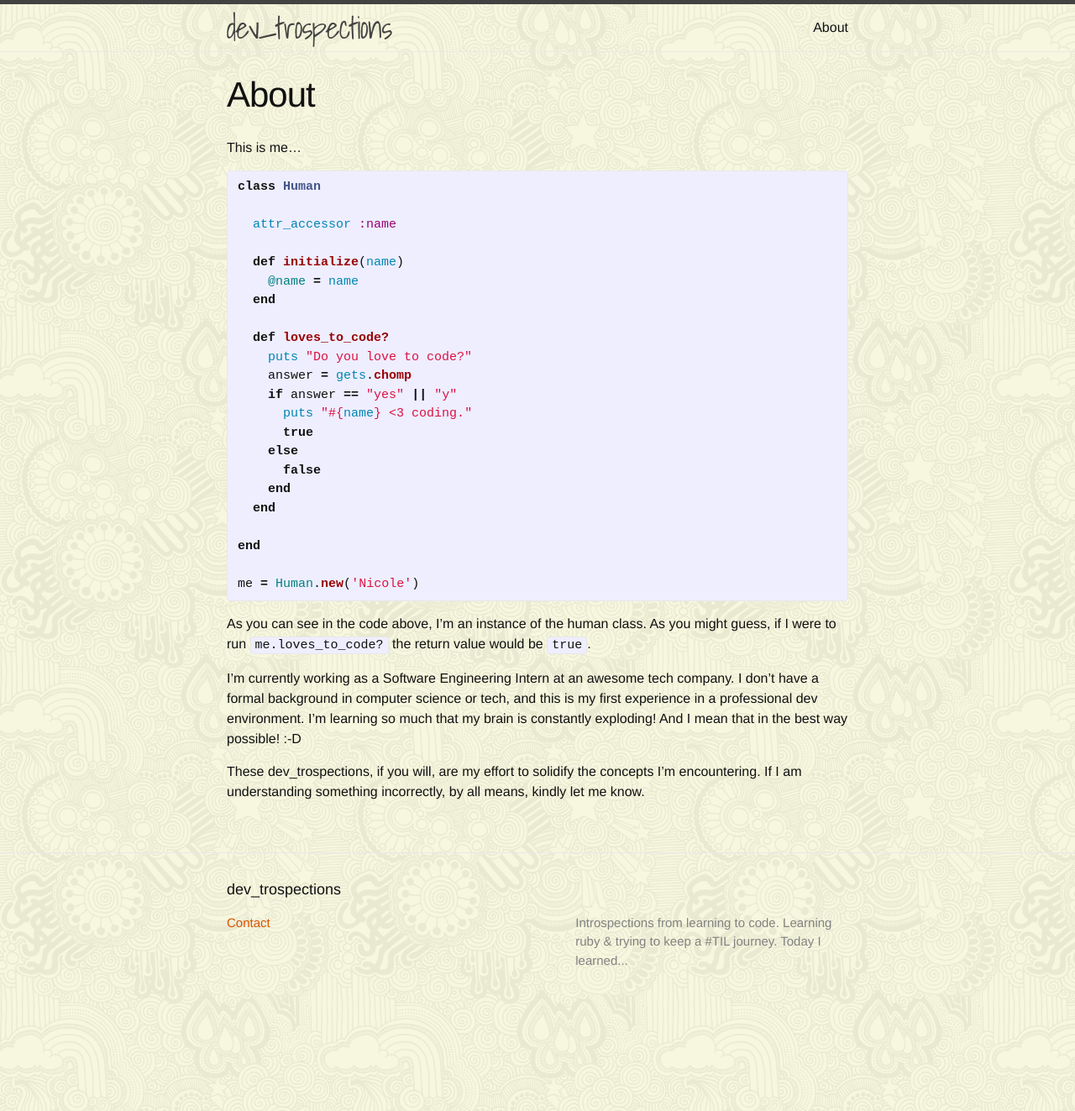
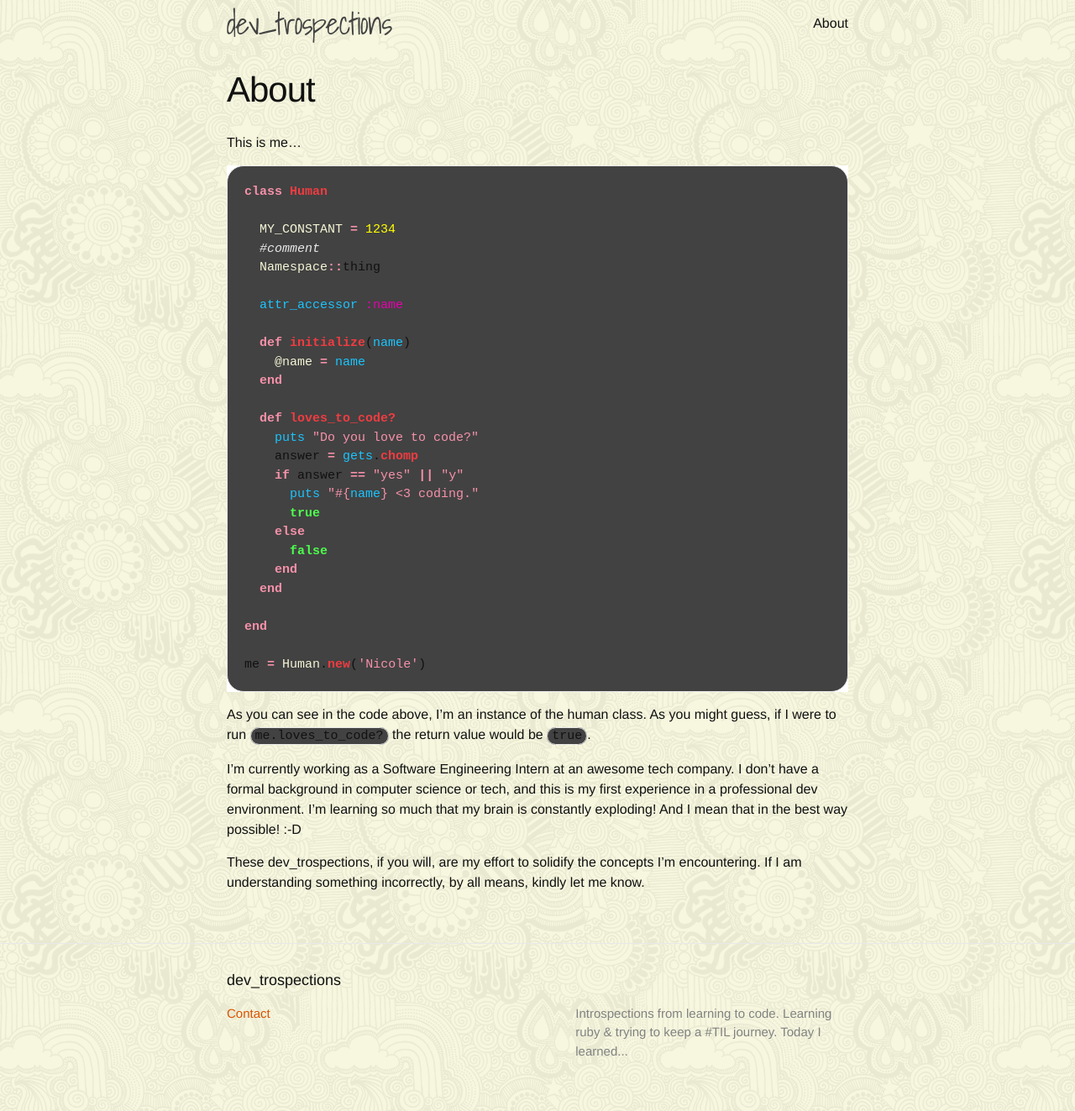
Before and after one commit to BintLopez/dev-trospections, a Jekyll site: the page built from about.md, in a window 1280 px wide. Shown: the whole page at 84% size. Built offline with Jekyll 4.4.1, drawn with Linux system fonts in a browser that asks for light colours; before the commit the page ends 1215 px from its top, so only the background shows below that.

Commit message:
started customizing the code highlighting syntax

```diff
--- a/_sass/_base.scss
+++ b/_sass/_base.scss
@@ -129,8 +129,8 @@ pre,
 code {
     font-size: 15px;
     border: 1px solid $grey-color-light;
-    border-radius: 3px;
-    background-color: #eef;
+    border-radius: 20px;
+    background-color: $grey-color-dark;//lighten($grey-color-dark, 10%);//#eef;
 }
 
 code {
@@ -138,7 +138,7 @@ code {
 }
 
 pre {
-    padding: 8px 12px;
+    padding: 20px;
     overflow-x: scroll;
 
     > code {
--- a/_sass/_layout.scss
+++ b/_sass/_layout.scss
@@ -2,9 +2,9 @@
  * Site header
  */
 .site-header {
-    border-top: 5px solid $grey-color-dark;
-    border-bottom: 1px solid $grey-color-light;
-    min-height: 56px;
+    // border-top: 5px solid $grey-color-dark;
+    // border-bottom: 1px solid $grey-color-light;
+    // min-height: 56px;
 
     // Positioning context for the mobile navigation icon
     position: relative;
--- a/_sass/_syntax-highlighting.scss
+++ b/_sass/_syntax-highlighting.scss
@@ -7,11 +7,11 @@
 
     .c     { color: #998; font-style: italic } // Comment
     .err   { color: #a61717; background-color: #e3d2d2 } // Error
-    .k     { font-weight: bold } // Keyword
-    .o     { font-weight: bold } // Operator
+    .k     { font-weight: bold; color: $pink; } // Keyword
+    .o     { font-weight: bold; color: $pink; } // Operator
     .cm    { color: #998; font-style: italic } // Comment.Multiline
     .cp    { color: #999; font-weight: bold } // Comment.Preproc
-    .c1    { color: #998; font-style: italic } // Comment.Single
+    .c1    { color: $grey-color-light; font-style: italic } // Comment.Single
     .cs    { color: #999; font-weight: bold; font-style: italic } // Comment.Special
     .gd    { color: #000; background-color: #fdd } // Generic.Deleted
     .gd .x { color: #000; background-color: #faa } // Generic.Deleted.Specific
@@ -22,46 +22,46 @@
     .gi .x { color: #000; background-color: #afa } // Generic.Inserted.Specific
     .go    { color: #888 } // Generic.Output
     .gp    { color: #555 } // Generic.Prompt
-    .gs    { font-weight: bold } // Generic.Strong
+    .gs    { font-weight: bold; color: $pink; } // Generic.Strong
     .gu    { color: #aaa } // Generic.Subheading
     .gt    { color: #a00 } // Generic.Traceback
-    .kc    { font-weight: bold } // Keyword.Constant
-    .kd    { font-weight: bold } // Keyword.Declaration
-    .kp    { font-weight: bold } // Keyword.Pseudo
-    .kr    { font-weight: bold } // Keyword.Reserved
+    .kc    { color: $light-green; font-weight: bold } // Keyword.Constant
+    .kd    { color: $light-green; font-weight: bold } // Keyword.Declaration
+    .kp    { color: $light-green; font-weight: bold } // Keyword.Pseudo
+    .kr    { color: $light-green; font-weight: bold } // Keyword.Reserved
     .kt    { color: #458; font-weight: bold } // Keyword.Type
-    .m     { color: #099 } // Literal.Number
-    .s     { color: #d14 } // Literal.String
-    .na    { color: #008080 } // Name.Attribute
-    .nb    { color: #0086B3 } // Name.Builtin
-    .nc    { color: #458; font-weight: bold } // Name.Class
-    .no    { color: #008080 } // Name.Constant
+    .m     { color: yellow } // Literal.Number
+    .s     { color: $pink } // Literal.String
+    .na    { color: $cream } // Name.Attribute
+    .nb    { color: lighten(#0086B3, 20%) } // Name.Builtin
+    .nc    { color: $bright-red-orange; font-weight: bold } // Name.Class
+    .no    { color: $cream } // Name.Constant
     .ni    { color: #800080 } // Name.Entity
     .ne    { color: #900; font-weight: bold } // Name.Exception
-    .nf    { color: #900; font-weight: bold } // Name.Function
+    .nf    { color: $bright-red-orange; font-weight: bold } // Name.Function
     .nn    { color: #555 } // Name.Namespace
     .nt    { color: #000080 } // Name.Tag
-    .nv    { color: #008080 } // Name.Variable
-    .ow    { font-weight: bold } // Operator.Word
+    .nv    { color: $cream } // Name.Variable
+    .ow    { font-weight: bold; color: $pink; } // Operator.Word
     .w     { color: #bbb } // Text.Whitespace
-    .mf    { color: #099 } // Literal.Number.Float
-    .mh    { color: #099 } // Literal.Number.Hex
-    .mi    { color: #099 } // Literal.Number.Integer
-    .mo    { color: #099 } // Literal.Number.Oct
-    .sb    { color: #d14 } // Literal.String.Backtick
-    .sc    { color: #d14 } // Literal.String.Char
-    .sd    { color: #d14 } // Literal.String.Doc
-    .s2    { color: #d14 } // Literal.String.Double
-    .se    { color: #d14 } // Literal.String.Escape
-    .sh    { color: #d14 } // Literal.String.Heredoc
-    .si    { color: #d14 } // Literal.String.Interpol
-    .sx    { color: #d14 } // Literal.String.Other
+    .mf    { color: yellow } // Literal.Number.Float
+    .mh    { color: yellow } // Literal.Number.Hex
+    .mi    { color: yellow } // Literal.Number.Integer
+    .mo    { color: yellow } // Literal.Number.Oct
+    .sb    { color: $pink } // Literal.String.Backtick
+    .sc    { color: $pink } // Literal.String.Char
+    .sd    { color: $pink } // Literal.String.Doc
+    .s2    { color: $pink } // Literal.String.Double
+    .se    { color: $pink } // Literal.String.Escape
+    .sh    { color: $pink } // Literal.String.Heredoc
+    .si    { color: $pink } // Literal.String.Interpol
+    .sx    { color: $pink } // Literal.String.Other
     .sr    { color: #009926 } // Literal.String.Regex
-    .s1    { color: #d14 } // Literal.String.Single
-    .ss    { color: #990073 } // Literal.String.Symbol
+    .s1    { color: $pink } // Literal.String.Single
+    .ss    { color: $magenta } // Literal.String.Symbol
     .bp    { color: #999 } // Name.Builtin.Pseudo
-    .vc    { color: #008080 } // Name.Variable.Class
-    .vg    { color: #008080 } // Name.Variable.Global
-    .vi    { color: #008080 } // Name.Variable.Instance
-    .il    { color: #099 } // Literal.Number.Integer.Long
+    .vc    { color: $cream } // Name.Variable.Class
+    .vg    { color: $cream } // Name.Variable.Global
+    .vi    { color: $cream } // Name.Variable.Instance
+    .il    { color: yellow } // Literal.Number.Integer.Long
 }
--- a/about.md
+++ b/about.md
@@ -8,6 +8,10 @@ This is me...
 
 {% highlight ruby %}
 class Human
+
+  MY_CONSTANT = 1234
+  #comment
+  Namespace::thing
 
   attr_accessor :name
 
--- a/css/main.scss
+++ b/css/main.scss
@@ -7,17 +7,21 @@
 
 //color library
 $bright-red-orange: rgb(240,60,65);
-$cream: rgb(208,209,182);
+$beige: rgb(208,209,182);
 $burnt-orange: #DA5400;
 $grey-color:       #828282;
 $grey-color-light: lighten($grey-color, 40%);
 $grey-color-dark:  darken($grey-color, 25%);
+$cream: rgb(245,245,215);
+$pink: lighten(#d14, 30%);
+$magenta: lighten(#990073, 15%);
+$light-green: lighten(green, 40%);
 
 //color assignments
 $text-color:       #111;
 $background-pattern: "../img/skulls.png";
 $brand-color:      $burnt-orange;
-$background-color: lighten($brand-color, 10%);
+$background-color: $beige;//lighten($brand-color, 10%);
 $light-text: $cream;
 
 
```
